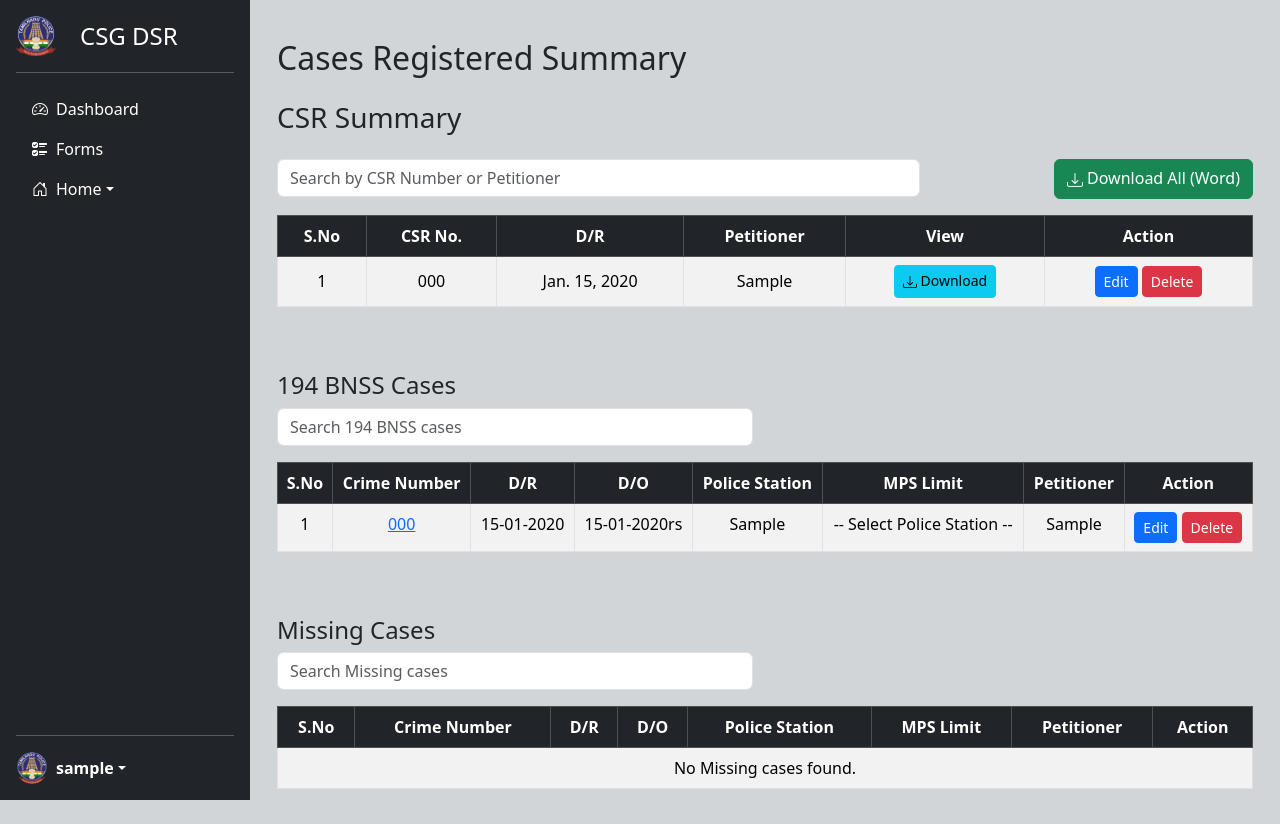
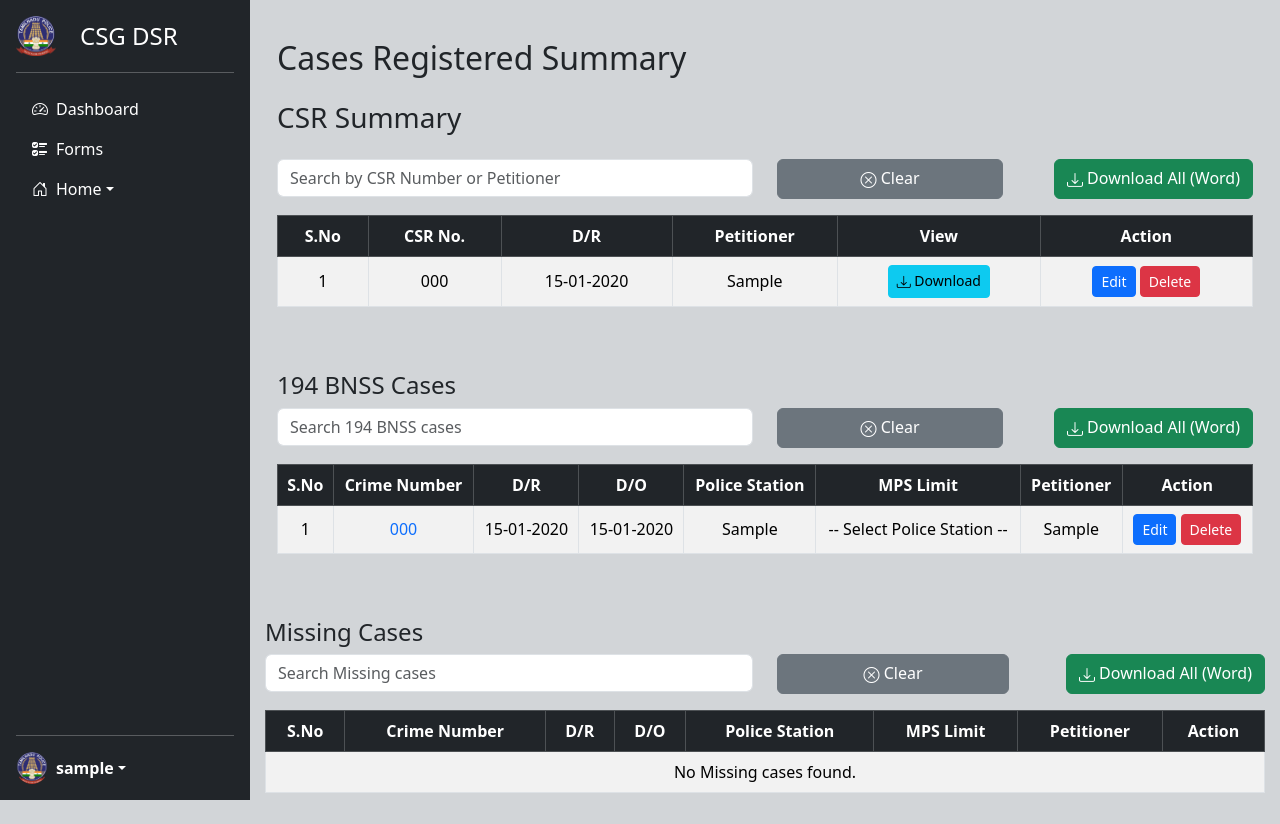
Before and after one commit to rdc-tech49/CSG-DSR, a Django app: page /cases-summary/ in a window 1280 px wide. Before the commit the page ends 800 px from the top, so only its background shows below. Run offline with Django 5.2, Linux system fonts and the light colour scheme; a user stored in the database is signed in; tables that the repository leaves empty hold one stand-in row (values such as "Sample post"); some libraries are stand-ins or nearby versions.

Commit message:
added search

```diff
--- a/csgdsr/dsr/templates/dsr/user/submitted_forms/cases_registered_summary.html
+++ b/csgdsr/dsr/templates/dsr/user/submitted_forms/cases_registered_summary.html
@@ -19,10 +19,15 @@
   <h3 class="mb-4">CSR Summary</h3>
   <!-- Search and Download Row -->
   <div class="row mb-3">
-    <div class="col-md-8">
+    <div class="col-md-6">
       <input type="text" id="csr-search" class="form-control" placeholder="Search by CSR Number or Petitioner">
     </div>
-    <div class="col-md-4 text-end">
+    <div class="col-md-3">
+      <button id="clear-csr-search" class="btn btn-secondary w-100">
+        <i class="bi bi-x-circle"></i> Clear
+      </button>
+    </div>
+    <div class="col-md-3 text-end">
       <a href="{% url 'csr_export_word' %}" class="btn btn-success">
         <i class="bi bi-download"></i> Download All (Word)
       </a>
@@ -46,7 +51,7 @@
           <tr>
             <td>{{ forloop.counter }}</td>
             <td>{{ entry.csr_number }}</td>
-            <td>{{ entry.date_of_receipt }}</td>
+            <td>{{ entry.date_of_receipt |date:"d-m-Y" }}</td>
             <td>{{ entry.petitioner }}</td>
             <td>
               <a href="{% url 'csr_download' entry.id %}" class="btn btn-sm btn-info" target="_blank">
@@ -72,13 +77,21 @@
   <div class="row mb-3">
     <div class="col-md-6">
       <input type="text" id="bnssSearchInput" class="form-control" placeholder="Search 194 BNSS cases">
-
+    </div>
+    <div class="col-md-3">
+      <button id="clear-bnss-search" class="btn btn-secondary w-100">
+        <i class="bi bi-x-circle"></i> Clear
+      </button>
+    </div>
+    <div class="col-md-3 text-end">
+      <a href="{% url 'bnss_194_export_word' %}" class="btn btn-success">
+        <i class="bi bi-download"></i> Download All (Word)
+      </a>
     </div>
   </div>
-
-  <div class="table-responsive" style="max-height: 500px; overflow-y: auto;">
-    <div id="bnssCaseTableContainer">
-      <table id="bnssTable" class="table table-striped table-bordered text-center">
+  <!-- Table container -->
+  <div class="table-responsive" id="bnss194_table-wrapper" style="max-height: 500px; overflow-y: auto;">
+      <table class="table table-striped table-bordered align-middle text-center" id="bnss194-table">
         <thead class="table-dark">
           <tr>
             <th>S.No</th>
@@ -91,17 +104,17 @@
             <th>Action</th>
           </tr>
         </thead>
-        <tbody>
+        <tbody id="bnss194-table-body">
           {% for case in bnss_cases %}
           <tr>
             <td>{{ forloop.counter }}</td>
             <td>
-              <a href="{% url 'bnss194_download' case.id %}" target="_blank">
+              <a href="{% url 'bnss194_download' case.id %}" class= "text-decoration-none" target="_blank">
                 {{ case.crime_number }}
               </a>
             </td>
             <td>{{ case.date_of_receipt|date:"d-m-Y"}}</td>
-            <td>{{ case.date_of_occurrence|date:"d-m-Y" }}rs</td>
+            <td>{{ case.date_of_occurrence|date:"d-m-Y" }}</td>
             <td>{{ case.police_station }}</td>
             <td>{{ case.mps_limit }}</td>
             <td>{{ case.petitioner }}</td>
@@ -124,10 +137,19 @@
     <div class="col-md-6">
       <input type="text" id="missingSearchInput" class="form-control" placeholder="Search Missing cases">
     </div>
+    <div class="col-md-3">
+      <button id="clear-missing-search" class="btn btn-secondary w-100">
+        <i class="bi bi-x-circle"></i> Clear
+      </button>
+    </div>
+    <div class="col-md-3 text-end">
+      <a href="{% url 'missing_export_word' %}" class="btn btn-success">
+        <i class="bi bi-download"></i> Download All (Word)
+      </a>
+    </div>
   </div>
-  <div class="table-responsive" style="max-height: 500px; overflow-y: auto;">
-    <div id="bnssCaseTableContainer">
-      <table id="missingTable" class="table table-striped table-bordered text-center">
+  <div class="table-responsive" id="missing_table-wrapper" style="max-height: 500px; overflow-y: auto;">
+      <table id="missingTable" class="table table-striped table-bordered align-middle text-center">
         <thead class="table-dark">
           <tr>
             <th>S.No</th>
@@ -140,12 +162,13 @@
             <th>Action</th>
           </tr>
         </thead>
-        <tbody>
+        <tbody id="missing-table-body">
+
           {% for case in missing_cases %}
           <tr>
             <td>{{ forloop.counter }}</td>
             <td>
-              <a href="{% url 'bnss194_download' case.id %}" target="_blank">
+              <a href="{% url 'bnss194_download' case.id %}" class="text-decoration-none"  target="_blank">
                 {{ case.crime_number }}
               </a>
             </td>
@@ -210,69 +233,86 @@
 
 {% comment %} script for searching BNSS Missing Cases  {% endcomment %}
 <script>
-  document.getElementById('bnssSearchInput').addEventListener('keyup', function () {
+  document.getElementById('bnssSearchInput').addEventListener('input', function () {
     const query = this.value;
-    fetch(`/bnss-missing/ajax-search/bnss/?q=${encodeURIComponent(query)}`)
+    fetch(`/bnss-194/ajax-search/194bnss/?q=${encodeURIComponent(query)}`)
       .then(response => response.json())
       .then(data => {
-        let tableBody = '';
+        const tbody = document.getElementById('bnss194-table-body');
+        tbody.innerHTML = '';
+
         if (data.length === 0) {
-          tableBody = `<tr><td colspan="8">No matching 194 BNSS entries found.</td></tr>`;
+          tbody.innerHTML = '<tr><td colspan="8">No 194 BNSS entries found.</td></tr>';
         } else {
-          data.forEach((caseData, index) => {
-            tableBody += `
+          data.forEach((entry, index) => {
+            tbody.innerHTML += `
               <tr>
                 <td>${index + 1}</td>
-                <td><a href="/bnss-missing/${caseData.id}/download/">${caseData.crime_number}</a></td>
-                <td>${caseData.date_of_receipt}</td>
-                <td>${caseData.date_of_occurrence}</td>
-                <td>${caseData.police_station}</td>
-                <td>${caseData.marine_limit}</td>
-                <td>${caseData.petitioner}</td>
+                <td> <a href="/bns194/${entry.id}/download/" class="text-decoration-none" target="_blank">${entry.crime_number}</a>
+                </td>
+                <td>${entry.date_of_receipt}</td>
+                <td>${entry.date_of_occurrence}</td>
+                <td>${entry.police_station}</td>
+                <td>${entry.mps_limit}</td>
+                <td>${entry.petitioner}</td>
                 <td>
-                  <a href="/bnss-missing/${caseData.id}/edit/" class="btn btn-sm btn-primary">Edit</a>
-                  <a href="/bnss-missing/${caseData.id}/delete/" class="btn btn-sm btn-danger" onclick="return confirm('Delete this entry?');">Delete</a>
+                  <a href="/bnss-missing/${entry.id}/edit/" class="btn btn-sm btn-primary">Edit</a>
+                  <a href="/bnss-missing/${entry.id}/delete/" class="btn btn-sm btn-danger"
+                     onclick="return confirm('Are you sure you want to delete this entry?');">Delete</a>
                 </td>
-              </tr>
-            `;
+              </tr>`;
           });
         }
-        document.querySelector('#bnssTable tbody').innerHTML = tableBody;
+      });
+  });
+</script>
+
+{% comment %} script for searching Missing Cases {% endcomment %}
+<script>
+  document.getElementById('missingSearchInput').addEventListener('input', function () {
+    const query = this.value;
+    fetch(`/missing/ajax-search/missing/?q=${encodeURIComponent(query)}`)
+      .then(response => response.json())
+      .then(data => {
+        const tbody = document.getElementById('missing-table-body');
+        tbody.innerHTML = '';
+
+        if (data.length === 0) {
+          tbody.innerHTML = '<tr><td colspan="8">No Missing entries found.</td></tr>';
+        } else {
+          data.forEach((entry, index) => {
+            tbody.innerHTML += `
+              <tr>
+                <td>${index + 1}</td>
+                <td> <a href="/bns194/${entry.id}/download/" class="text-decoration-none"  target="_blank">${entry.crime_number}</a></td>
+                <td>${entry.date_of_receipt}</td>
+                <td>${entry.date_of_occurrence}</td>
+                <td>${entry.police_station}</td>
+                <td>${entry.mps_limit}</td>
+                <td>${entry.petitioner}</td>
+                <td>
+                  <a href="/bnss-missing/${entry.id}/edit/" class="btn btn-sm btn-primary">Edit</a>
+                  <a href="/bnss-missing/${entry.id}/delete/" class="btn btn-sm btn-danger"
+                     onclick="return confirm('Are you sure you want to delete this entry?');">Delete</a>
+                </td>
+              </tr>`;
+          });
+        }
       });
   });
 </script>
 
 <script>
-  document.getElementById('missingSearchInput').addEventListener('keyup', function () {
-    const query = this.value;
-    fetch(`/bnss-missing/ajax-search/missing/?q=${encodeURIComponent(query)}`)
-      .then(response => response.json())
-      .then(data => {
-        let tableBody = '';
-        if (data.length === 0) {
-          tableBody = `<tr><td colspan="8">No matching Missing entries found.</td></tr>`;
-        } else {
-          data.forEach((caseData, index) => {
-            tableBody += `
-              <tr>
-                <td>${index + 1}</td>
-                <td><a href="/bnss-missing/${caseData.id}/download/">${caseData.crime_number}</a></td>
-                <td>${caseData.date_of_receipt}</td>
-                <td>${caseData.date_of_occurrence}</td>
-                <td>${caseData.police_station}</td>
-                <td>${caseData.marine_limit}</td>
-                <td>${caseData.petitioner}</td>
-                <td>
-                  <a href="/bnss-missing/${caseData.id}/edit/" class="btn btn-sm btn-primary">Edit</a>
-                  <a href="/bnss-missing/${caseData.id}/delete/" class="btn btn-sm btn-danger" onclick="return confirm('Delete this entry?');">Delete</a>
-                </td>
-              </tr>
-            `;
-          });
-        }
-        document.querySelector('#missingTable tbody').innerHTML = tableBody;
-      });
+  document.getElementById('clear-csr-search').addEventListener('click', function () {
+    location.reload();
+  });
+  document.getElementById('clear-bnss-search').addEventListener('click', function () {
+    location.reload();
+  });
+  document.getElementById('clear-missing-search').addEventListener('click', function () {
+    location.reload();
   });
 </script>
 
+
 {% endblock %}
--- a/csgdsr/dsr/urls.py
+++ b/csgdsr/dsr/urls.py
@@ -81,12 +81,14 @@
     #194bnss_summary
     path('bnss-194/ajax-search/194bnss/', views.bnss194_cases_ajax_search_view, name='bnss194_cases_ajax_search'),
     path('bnss-194/export-word/', views.bnss_194_export_word_view, name='bnss_194_export_word'),
+
     path('bns194/<int:pk>/download/', views.bnss194_download_view, name='bnss194_download'),
     path('bnss-missing/<int:pk>/edit/', views.bnss_missing_edit_view, name='bnss_missing_edit'),
     path('bnss-missing/<int:pk>/delete/', views.bnss_missing_delete_view, name='bnss_missing_delete'),
 
-
-
+    #missing_summary
+    path('missing/ajax-search/missing/', views.missing_ajax_search_view, name='missing_cases_ajax_search'),
+    path('missing/export-word/', views.missing_export_word_view, name='missing_export_word'),
 
     #rescue_seizure_summary
     path('rescue_seizure_summary/', views.rescue_seizure_summary_view, name='rescue_seizure_summary'),
--- a/csgdsr/dsr/views.py
+++ b/csgdsr/dsr/views.py
@@ -356,6 +356,36 @@
     ]
     return JsonResponse(data, safe=False)
 
+@login_required
+def missing_ajax_search_view(request):
+    query = request.GET.get('q', '').strip()
+    cases = BNSSMissingCase.objects.filter(case_category='Missing', user=request.user)
+
+    if query:
+        cases = cases.filter(
+            Q(crime_number__icontains=query) |
+            Q(petitioner__icontains=query) |
+            Q(police_station__icontains=query) |
+            Q(date_of_occurrence__icontains=query) |
+            Q(date_of_receipt__icontains=query)
+        )
+
+    data = [
+        {
+            'id': case.id,
+            'crime_number': case.crime_number,
+            'date_of_receipt': case.date_of_receipt.strftime('%d-%m-%Y %H%Mhrs'),
+            'date_of_occurrence': case.date_of_occurrence.strftime('%d-%m-%Y %H%Mhrs'),
+            'police_station': case.police_station,
+            'mps_limit': case.mps_limit,
+            'petitioner': case.petitioner,
+        }
+        for case in cases
+    ]
+    return JsonResponse(data, safe=False)
+
+
+@login_required
 def bnss_194_export_word_view(request):
     bnsss = BNSSMissingCase.objects.filter(case_category='194 BNSS').order_by('date_of_receipt')
     doc = Document()
@@ -388,9 +418,48 @@
         doc.add_paragraph()  # Second empty line
 
     response = HttpResponse(content_type='application/vnd.openxmlformats-officedocument.wordprocessingml.document')
-    response['Content-Disposition'] = 'attachment; filename="CSR_Export.docx"'
+    response['Content-Disposition'] = 'attachment; filename="BNSS194_Export.docx"'
     doc.save(response)
     return response
+
+@login_required
+def missing_export_word_view(request):
+    missings = BNSSMissingCase.objects.filter(case_category='Missing').order_by('date_of_receipt')
+    doc = Document()
+
+    for missing in missings:
+        table = doc.add_table(rows=0, cols=2)
+        table.style = 'Table Grid'
+
+        # Fields to include in the Word document
+        fields = [
+            ("Crime No.", missing.crime_number),
+            ("Police Station", missing.police_station),  # Directly use it as string
+            ("MPS Limit", missing.mps_limit),
+            ("Date of Occurrence", missing.date_of_occurrence.strftime('%Y-%m-%d %H:%M') if missing.date_of_occurrence else ''),
+            ("Date of Receipt", missing.date_of_receipt.strftime('%Y-%m-%d') if missing.date_of_receipt else ''),
+            ("Place of Occurrence", missing.place_of_occurrence),
+            ("Petitioner", missing.petitioner),
+            ("Diseased", missing.diseased if missing.case_category == '194 BNSS' else ''),
+            ("Missing Person", missing.missing_person if missing.case_category == 'Missing' else ''),
+            ("IO", missing.io),
+            ("Gist of Case", missing.gist_of_case),
+        ]
+
+        for label, value in fields:
+            row = table.add_row().cells
+            row[0].text = label
+            row[1].text = str(value)
+
+        doc.add_paragraph()  # Empty line
+        doc.add_paragraph()  # Second empty line
+
+    response = HttpResponse(content_type='application/vnd.openxmlformats-officedocument.wordprocessingml.document')
+    response['Content-Disposition'] = 'attachment; filename="Missing_Export.docx"'
+    doc.save(response)
+    return response
+
+
 
 @login_required
 def bnss194_download_view(request, pk):
```
Also changed, not shown: csgdsr/dsr/templates/dsr/user/forms/194bnss_missing_form.html (+9 -19 lines).
